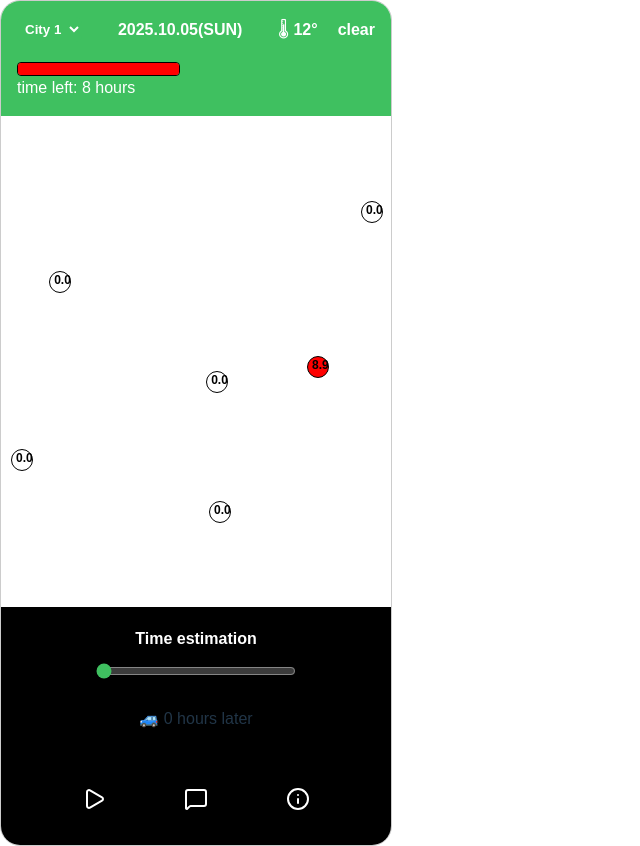
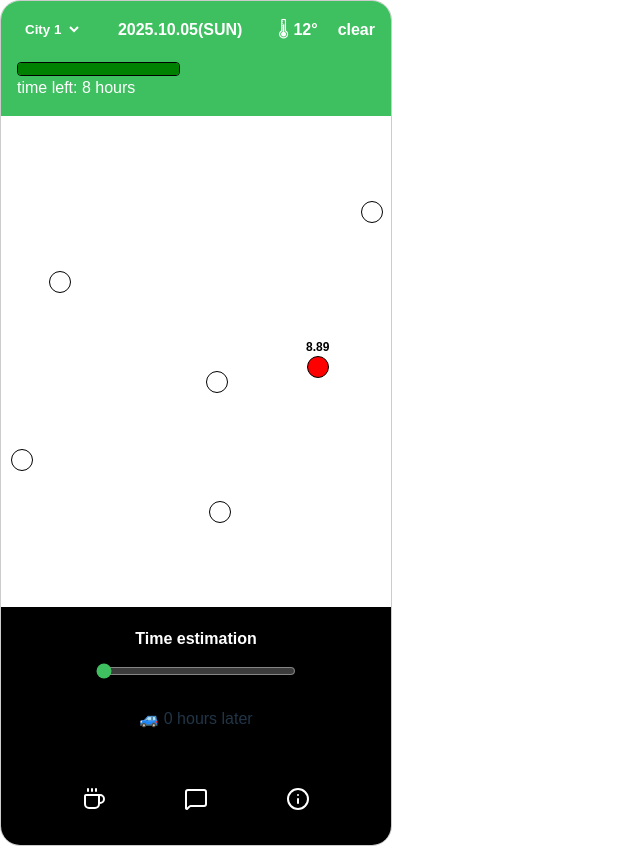
Before and after one commit to seoeunwon/restandquest, a React (Vite) app: page /main in a window 1280 px wide. Shown: the whole page, without its empty margins (0-640 px from the left). Built offline with nearby package versions, Linux system fonts and the light colour scheme; the HTML template or start-up script is replaced by a standard one.

Commit message:
add rest

```diff
--- a/src/pages/mainpage.tsx
+++ b/src/pages/mainpage.tsx
@@ -1,5 +1,5 @@
 import React, { useState } from "react";
-import { Play, Info, MessageSquare } from "lucide-react";
+import { Coffee, Info, MessageSquare } from "lucide-react";
 import "./mainpage.css";
 import Popup from "./popup";
 import ChatPopup from "./chatbot";
@@ -9,10 +9,13 @@ import expectedEarnings from "../assets/expected_earnings_per_driver.json";
 function App() {
   const [selectedCity, setSelectedCity] = useState("City 1");
   const [time, setTime] = useState(0);
+  const [timeOffset, setTimeOffset] = useState(0);
+  const [restTime, setRestTime] = useState(0);
   const [showPopup, setShowPopup] = useState(false);
   const [showChatbot, setShowChatbot] = useState(false);
 
-  const maxTime = 8;
+  const maxTime = 4;
+  const hpTime = 8;
   const dotSize = 20;
   const mapWidth = 350;
   const mapHeight = 300;
@@ -32,10 +35,26 @@ function App() {
   const handleInfoClick = () => setShowPopup(true);
   const handleChatbotClick = () => setShowChatbot(true);
 
-  // 현재 시간, 도시, 날씨에 맞는 데이터 가져오기
+  const handleSliderChange = (val: number) => {
+    if (val >= maxTime) {
+      setTime(0);
+      setTimeOffset((prev) => (prev === 0 ? 4 : 0));
+    } else {
+      setTime(val);
+    }
+  };
+
+  const handlePlayClick = () => {
+    setRestTime((prev) => prev + 0.5);
+  };
+
+  const actualTime = time + timeOffset;
+
   const currentData = expectedEarnings.data.find(
     (row: any) =>
-      row[0] === "clear" && row[1] === selectedCityNumber && row[2] === time
+      row[0] === "clear" &&
+      row[1] === selectedCityNumber &&
+      row[2] === actualTime
   );
 
   const passengerCircles = locations
@@ -46,13 +65,7 @@ function App() {
         currentData && loc.number >= 0 && loc.number <= 5
           ? Number(currentData[3 + loc.number])
           : 0;
-
-      return {
-        x: pos.x,
-        y: pos.y,
-        value,
-        clusterNumber: loc.number,
-      };
+      return { x: pos.x, y: pos.y, value, clusterNumber: loc.number };
     });
 
   return (
@@ -82,12 +95,16 @@ function App() {
         <div className="time-bar-wrapper">
           <div className="time-bar-game">
             <div
-              className="time-fill"
-              style={{ width: `${((maxTime - time) / maxTime) * 100}%` }}
+              style={{
+                width: `${((hpTime - actualTime + restTime) / hpTime) * 100}%`,
+                height: "100%",
+                backgroundColor: "green",
+              }}
             />
           </div>
           <span className="time-text-side">
-            time left: {Math.max(0, Math.round(maxTime - time))} hours
+            time left: {Math.max(0, Math.round(hpTime - actualTime + restTime))}{" "}
+            hours
           </span>
         </div>
       </header>
@@ -99,8 +116,6 @@ function App() {
         >
           {passengerCircles.map((c, i) => {
             const v = c.value;
-
-            // 색상 매핑
             let color = "white";
             if (v > 0 && v <= 4) color = "yellow";
             else if (v > 4 && v <= 8) color = "orange";
@@ -108,7 +123,6 @@ function App() {
 
             return (
               <div key={i}>
-                {/* 원 */}
                 <div
                   style={{
                     position: "absolute",
@@ -121,18 +135,17 @@ function App() {
                     border: "1px solid black",
                   }}
                 />
-                {/* 숫자 표시 */}
                 <div
                   style={{
                     position: "absolute",
-                    left: c.x - 5,
-                    top: c.y - 10,
+                    left: c.x - 11,
+                    top: c.y - 28,
                     fontSize: "12px",
                     fontWeight: "bold",
                     color: "black",
                   }}
                 >
-                  {v.toFixed(1)}
+                  {v > 0 ? v.toFixed(2) : ""}
                 </div>
               </div>
             );
@@ -149,18 +162,18 @@ function App() {
             id="slider"
             type="range"
             min={0}
-            max={maxTime - 1}
+            max={maxTime}
             step={0.5}
             value={time}
-            onChange={(e) => setTime(parseFloat(e.target.value))}
+            onChange={(e) => handleSliderChange(parseFloat(e.target.value))}
             className="slider"
           />
-          <p>🚙 {time} hours later</p>
+          <p>🚙 {actualTime} hours later</p>
         </div>
 
         <div className="action-buttons">
-          <button className="action-button">
-            <Play className="action-icon" />
+          <button className="action-button" onClick={handlePlayClick}>
+            <Coffee className="action-icon" />
           </button>
           <button className="action-button" onClick={handleChatbotClick}>
             <MessageSquare className="action-icon" />
--- a/src/pages/popup.tsx
+++ b/src/pages/popup.tsx
@@ -10,7 +10,7 @@ const Popup: React.FC<PopupProps> = ({ onClose }) => {
   return (
     <div className="popups-overlay" onClick={onClose}>
       <div className="popups-content" onClick={(e) => e.stopPropagation()}>
-        <p>explaination about the app</p>
+        <p>Enjoy our app!</p>
         <button className="popups-close" onClick={onClose}>
           close
         </button>
```
Also changed, not shown: src/assets/map.jpg (added).
